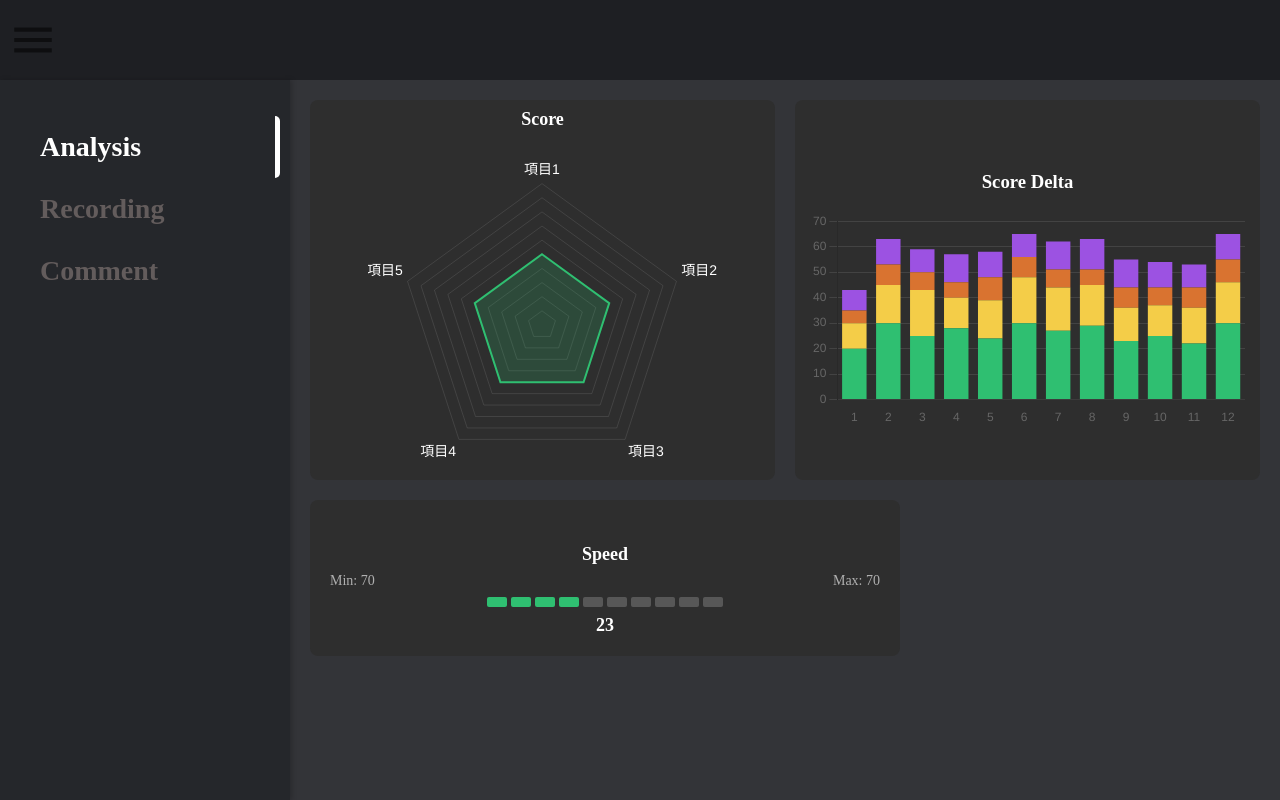
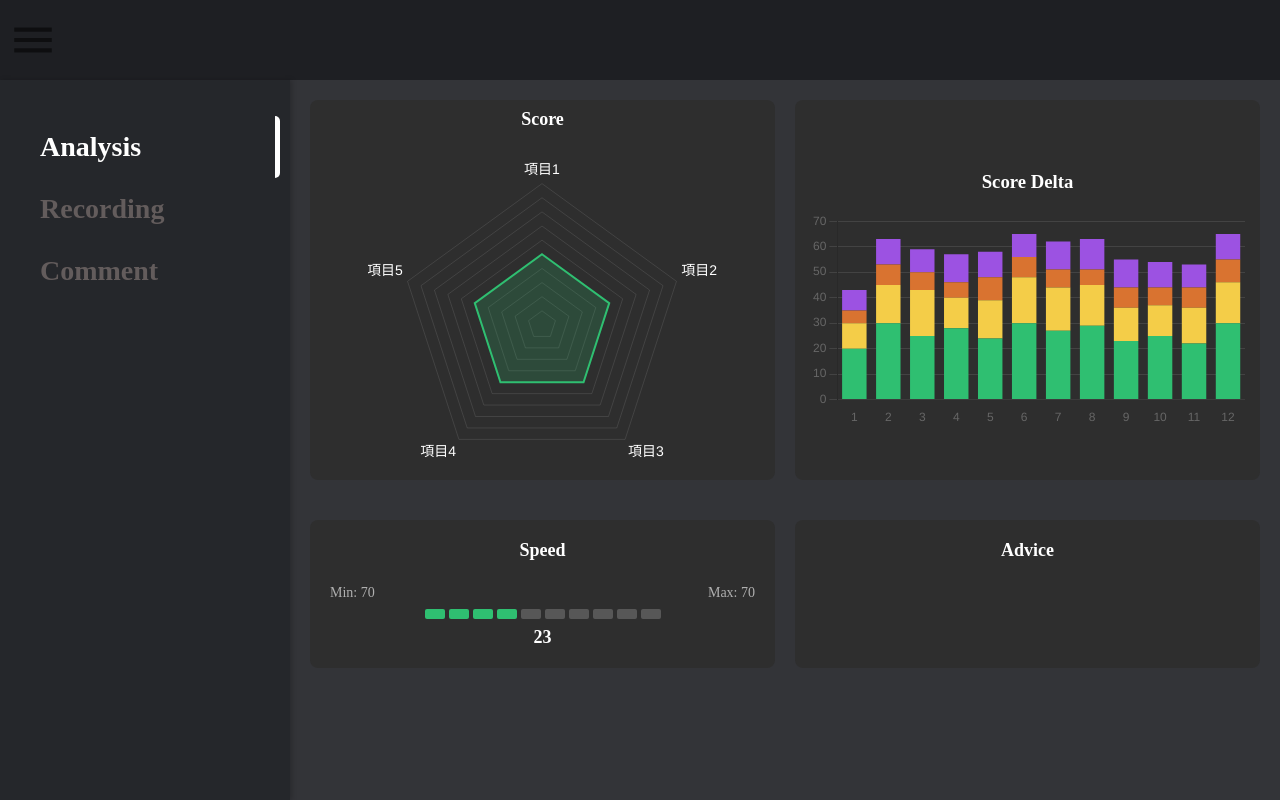
Before and after one commit to ko-tarou/PresentsAI-Main, a Next.js app: page /AnalysisPage in a window 1280 px wide. Built offline with nearby package versions, Linux system fonts and the light colour scheme.

Commit message:
配置の完成

```diff
--- /dev/null
+++ b/src/pages/AnalysisPage/graph/Advice.js
@@ -0,0 +1,9 @@
+import styles from "../../../styles/AnalysisPage/AnalysisPage.module.scss";
+
+export default function Advice() {
+    return (
+        <div className={styles.AdviceContainer}>
+            <h5 className={styles.AdviceTitle}>Advice</h5>
+        </div>
+    );
+}
--- /dev/null
+++ b/src/pages/AnalysisPage/graph/RadarChart.js
@@ -0,0 +1,72 @@
+import styles from "../../../styles/AnalysisPage/AnalysisPage.module.scss";
+import { Radar } from "react-chartjs-2";
+import {
+    Chart as ChartJS,
+    RadialLinearScale,
+    PointElement,
+    LineElement,
+    Filler,
+    Tooltip,
+} from "chart.js";
+
+ChartJS.register(
+    RadialLinearScale, // これが必要
+    PointElement,
+    LineElement,
+    Filler,
+    Tooltip
+);
+
+export default function RadarChart() {
+    const radarData = {
+        labels: ["項目1", "項目2", "項目3", "項目4", "項目5"],
+        datasets: [
+            {
+                data: [100, 100, 100, 100, 100],
+                backgroundColor: "rgba(47, 191, 113, 0.2)", // 内側の色
+                borderColor: "rgba(47, 191, 113, 1)", // 外側の枠線の色
+                borderWidth: 2,
+                pointRadius: 0, // ポイント非表示
+            },
+        ],
+    };
+
+    const radarOptions = {
+        plugins: {
+            legend: {
+                display: false, // ラベル非表示
+            },
+        },
+        scales: {
+            r: {
+                angleLines: {
+                    display: false,
+                },
+                ticks: {
+                    display: false,
+                    max: 30, // 最大値を30にしてグリッドを小さく
+                },
+                grid: {
+                    color: "rgba(255, 255, 255, 0.1)", // グリッド線の色
+                },
+                pointLabels: {
+                    color: "#FFFFFF", // 項目ラベルの色
+                    font: {
+                        size: 14,
+                    },
+                },
+            },
+        },
+    };
+
+    return (
+        <div className={styles.scoreContainer}>
+            <h3 className={styles.scoreTitle}>Score</h3>
+            <Radar
+                data={radarData}
+                options={radarOptions}
+                className={styles.chartCanvas}
+            />
+        </div>
+    );
+}
--- /dev/null
+++ b/src/pages/AnalysisPage/graph/ScoreDeltaChart.js
@@ -0,0 +1,69 @@
+import { Bar } from "react-chartjs-2";
+import styles from "../../../styles/AnalysisPage/AnalysisPage.module.scss";
+import {
+    Chart as ChartJS,
+    BarElement,
+    CategoryScale,
+    LinearScale,
+    Tooltip,
+} from "chart.js";
+
+// 必要なコンポーネントを登録
+ChartJS.register(
+    BarElement,
+    CategoryScale, // CategoryScale を登録
+    LinearScale,
+    Tooltip
+);
+
+
+export default function ScoreDeltaChart() {
+    const data = {
+        labels: Array.from({ length: 12 }, (_, i) => i + 1),
+        datasets: [
+            {
+                label: "Volume",
+                data: [20, 30, 25, 28, 24, 30, 27, 29, 23, 25, 22, 30],
+                backgroundColor: "#2FBF71",
+            },
+            {
+                label: "Speed",
+                data: [10, 15, 18, 12, 15, 18, 17, 16, 13, 12, 14, 16],
+                backgroundColor: "#F4CD48",
+            },
+            {
+                label: "Content",
+                data: [5, 8, 7, 6, 9, 8, 7, 6, 8, 7, 8, 9],
+                backgroundColor: "#D97330",
+            },
+            {
+                label: "Pitch",
+                data: [8, 10, 9, 11, 10, 9, 11, 12, 11, 10, 9, 10],
+                backgroundColor: "#9C52E2",
+            },
+        ],
+    };
+
+    const options = {
+        plugins: {
+            legend: { display: false },
+        },
+        scales: {
+            x: {
+                stacked: true,
+                grid: { display: false },
+            },
+            y: {
+                stacked: true,
+                grid: { color: "rgba(255, 255, 255, 0.1)" },
+            },
+        },
+    };
+
+    return (
+        <div className={styles.scoreDeltaContainer}>
+            <h3 className={styles.scoreDeltaTitle}>Score Delta</h3>
+            <Bar data={data} options={options} />
+        </div>
+    );
+}
--- /dev/null
+++ b/src/pages/AnalysisPage/graph/SpeedUI.js
@@ -0,0 +1,22 @@
+import styles from "../../../styles/AnalysisPage/AnalysisPage.module.scss";
+
+export default function SpeedUI() {
+    return (
+        <div className={styles.speedContainer}>
+            <h4 className={styles.speedTitle}>Speed</h4>
+            <div className={styles.speedLimits}>
+                <span>Min: 70</span>
+                <span>Max: 70</span>
+            </div>
+            <div className={styles.speedBarWrapper}>
+                {[...Array(4)].map((_, i) => (
+                    <div key={i} className={styles.speedBarActive}></div>
+                ))}
+                {[...Array(6)].map((_, i) => (
+                    <div key={i} className={styles.speedBarInactive}></div>
+                ))}
+            </div>
+            <div className={styles.speedValue}>23</div>
+        </div>
+    );
+}
--- a/src/pages/AnalysisPage/index.js
+++ b/src/pages/AnalysisPage/index.js
@@ -1,164 +1,16 @@
 import { useState } from "react";
-import { Radar, Bar } from "react-chartjs-2"; // Barを追加
-import {
-    Chart as ChartJS,
-    RadialLinearScale,
-    PointElement,
-    LineElement,
-    Filler,
-    Tooltip,
-    BarElement,
-    CategoryScale,
-    LinearScale,
-} from "chart.js";
 import HeaderPage from "../HeaderPage/index.js";
 import styles from "../../styles/AnalysisPage/AnalysisPage.module.scss";
 
-// 必要なChart.jsのコンポーネントを登録
-ChartJS.register(
-    RadialLinearScale,
-    PointElement,
-    LineElement,
-    Filler,
-    Tooltip,
-    BarElement,
-    CategoryScale,
-    LinearScale
-);
+// 分割したコンポーネントをインポート
+import RadarChart from "./graph/RadarChart.js";
+import SpeedUI from "./graph/SpeedUI.js";
+import ScoreDeltaChart from "./graph/ScoreDeltaChart.js";
+import Advice from "./graph/Advice.js";
 
 export default function AnalysisPage() {
     const [activeTab, setActiveTab] = useState("analysis");
 
-    // レーダーチャートのレンダリング
-    const renderRadarChart = () => {
-        const radarData = {
-            labels: ["項目1", "項目2", "項目3", "項目4", "項目5"],
-            datasets: [
-                {
-                    data: [100, 100, 100, 100, 100],
-                    backgroundColor: "rgba(47, 191, 113, 0.2)", // 内側の色
-                    borderColor: "rgba(47, 191, 113, 1)", // 外側の枠線の色
-                    borderWidth: 2,
-                    pointRadius: 0, // ポイント非表示
-                },
-            ],
-        };
-
-        const radarOptions = {
-            plugins: {
-                legend: {
-                    display: false, // ラベル非表示
-                },
-            },
-            scales: {
-                r: {
-                    angleLines: {
-                        display: false,
-                    },
-                    ticks: {
-                        display: false,
-                        max: 30, // 最大値を30にしてグリッドを小さく
-                    },
-                    grid: {
-                        color: "rgba(255, 255, 255, 0.1)", // グリッド線の色
-                    },
-                    pointLabels: {
-                        color: "#FFFFFF", // 項目ラベルの色
-                        font: {
-                            size: 14,
-                        },
-                    },
-                },
-            },
-        };
-
-        return (
-            <div className={styles.scoreContainer}>
-                <h3 className={styles.scoreTitle}>Score</h3>
-                <Radar
-                    data={radarData}
-                    options={radarOptions}
-                    className={styles.chartCanvas}
-                />
-            </div>
-        );
-    };
-
-    // スピードUIのレンダリング
-    const renderSpeedUI = () => {
-        return (
-            <div className={styles.speedContainer}>
-                <h4 className={styles.speedTitle}>Speed</h4>
-                <div className={styles.speedLimits}>
-                    <span>Min: 70</span>
-                    <span>Max: 70</span>
-                </div>
-                <div className={styles.speedBarWrapper}>
-                    {[...Array(4)].map((_, i) => (
-                        <div key={i} className={styles.speedBarActive}></div>
-                    ))}
-                    {[...Array(6)].map((_, i) => (
-                        <div key={i} className={styles.speedBarInactive}></div>
-                    ))}
-                </div>
-                <div className={styles.speedValue}>23</div>
-            </div>
-        );
-    };
-
-    // スコアデルタグラフのレンダリング
-    const renderScoreDeltaChart = () => {
-        const data = {
-            labels: Array.from({ length: 12 }, (_, i) => i + 1),
-            datasets: [
-                {
-                    label: "Volume",
-                    data: [20, 30, 25, 28, 24, 30, 27, 29, 23, 25, 22, 30],
-                    backgroundColor: "#2FBF71",
-                },
-                {
-                    label: "Speed",
-                    data: [10, 15, 18, 12, 15, 18, 17, 16, 13, 12, 14, 16],
-                    backgroundColor: "#F4CD48",
-                },
-                {
-                    label: "Content",
-                    data: [5, 8, 7, 6, 9, 8, 7, 6, 8, 7, 8, 9],
-                    backgroundColor: "#D97330",
-                },
-                {
-                    label: "Pitch",
-                    data: [8, 10, 9, 11, 10, 9, 11, 12, 11, 10, 9, 10],
-                    backgroundColor: "#9C52E2",
-                },
-            ],
-        };
-
-        const options = {
-            plugins: {
-                legend: { display: false },
-            },
-            scales: {
-                x: {
-                    stacked: true,
-                    grid: { display: false },
-                },
-                y: {
-                    stacked: true,
-                    grid: { color: "rgba(255, 255, 255, 0.1)" },
-                },
-            },
-        };
-
-        return (
-            <div className={styles.scoreDeltaContainer}>
-                <h3 className={styles.scoreDeltaTitle}>Score Delta</h3>
-                <Bar data={data} options={options} />
-            </div>
-        );
-    };
-
-    // タブコンテンツのレンダリング
     const renderContent = () => {
         switch (activeTab) {
             case "analysis":
@@ -166,11 +18,13 @@ export default function AnalysisPage() {
                     <div className={styles.tabContent}>
                         <div className={styles.chartWrapper}></div>
                         <div className={styles.scoreWrapper}>
-								{renderRadarChart()}
-								{renderScoreDeltaChart()}
+                            <RadarChart />
+                            <ScoreDeltaChart />
                         </div>
-							{renderSpeedUI()}
-
+                        <div className={styles.speedAdviceWrapper}>
+                            <SpeedUI />
+                            <Advice/>
+                        </div>
                     </div>
                 );
             case "recording":
--- a/src/styles/AnalysisPage/AnalysisPage.module.scss
+++ b/src/styles/AnalysisPage/AnalysisPage.module.scss
@@ -78,6 +78,12 @@
     margin-bottom: 20px;
 }
 
+.speedAdviceWrapper{
+    display: flex;
+    justify-content: space-between;
+    gap: 20px;
+    margin-bottom: 20px;
+}
 .scoreContainer,
 .scoreDeltaContainer {
     width: 600px;
@@ -114,11 +120,27 @@
     align-items: center;
     justify-content: center;
 }
+.AdviceContainer{
+    width: 550px;
+    background-color: #2e2e2e;
+    border-radius: 8px;
+    padding: 20px;
+    margin-top: 20px;
+    display: flex;
+    align-items: center;
+    flex-direction: column;
+    flex-direction: column;
+}
 
-.speedTitle {
+.speedTitle{
     font-size: 18px;
     color: #ffffff;
-    margin-bottom: 8px;
+    margin-top: 0%;
+}
+.AdviceTitle{
+    font-size: 18px;
+    color: #ffffff;
+    margin-top: 0%;
 }
 
 .speedLimits {
```
Lines whose indentation alone changed are shown as unchanged.
